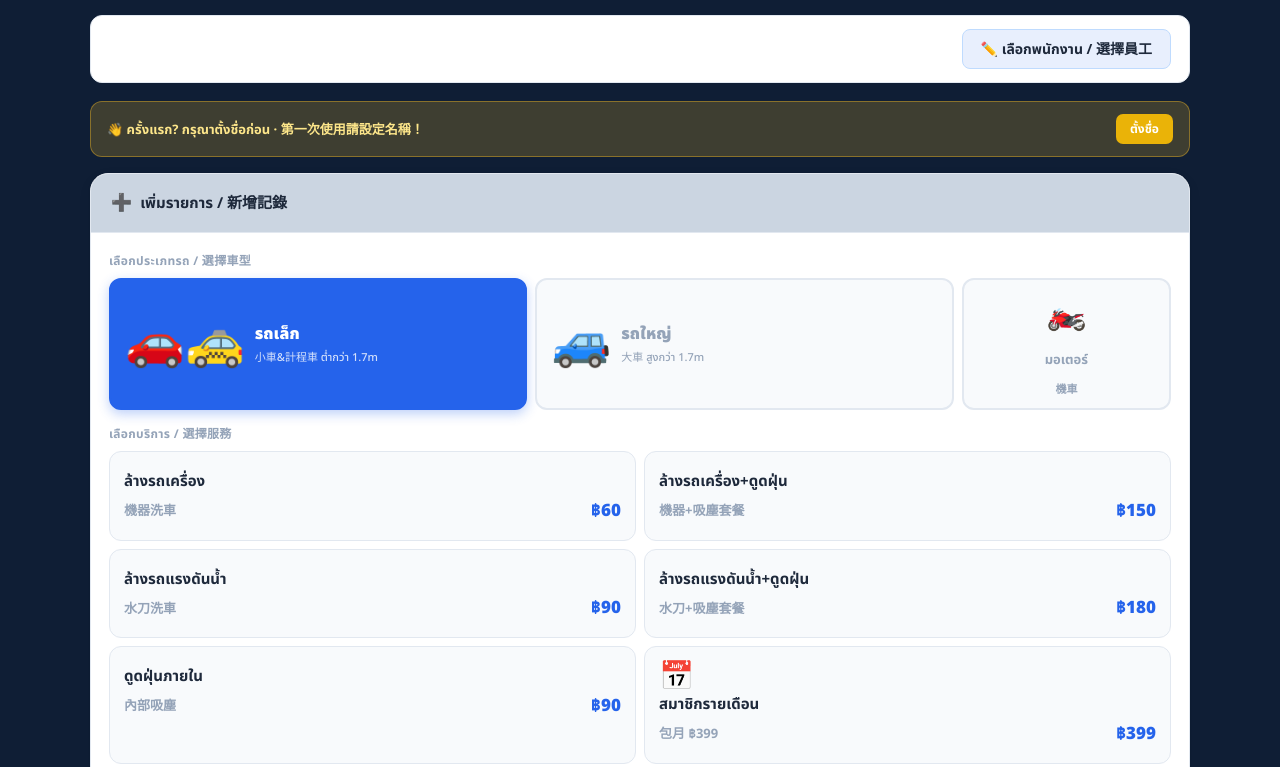
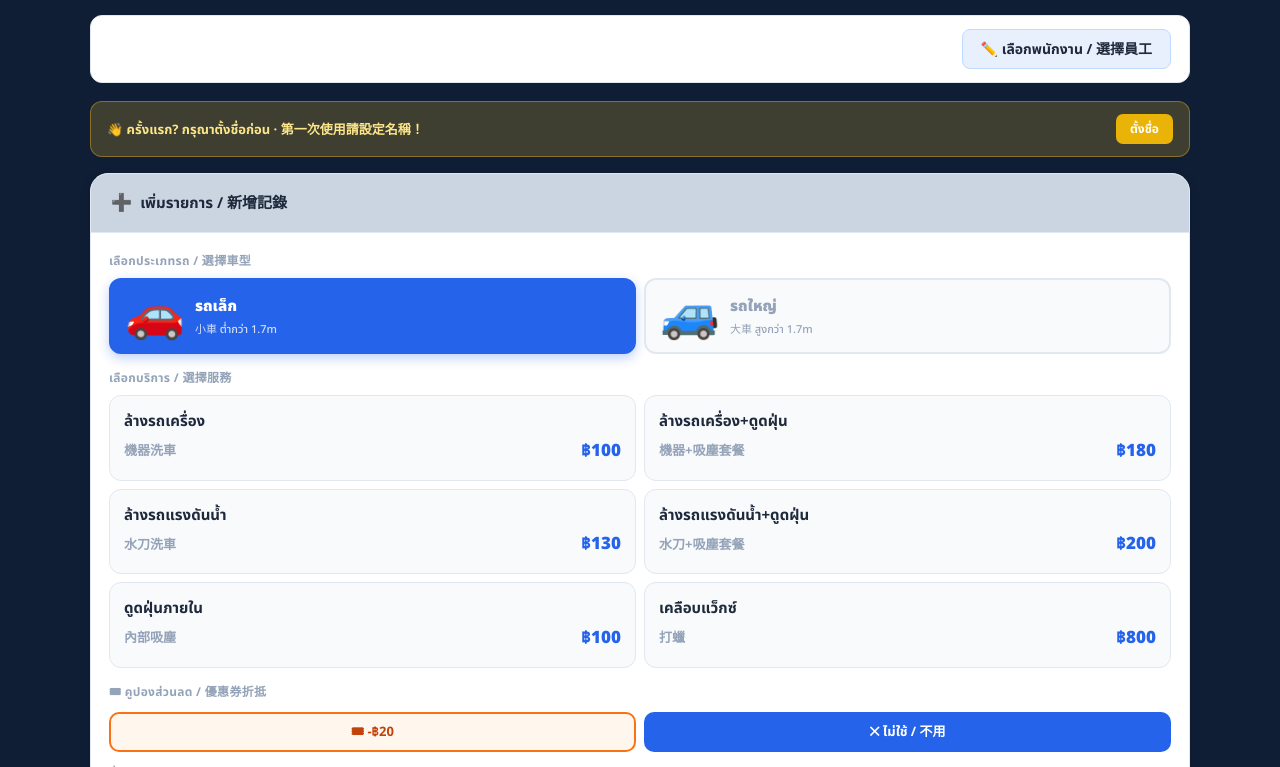
Before and after one commit to yungyiliu-hue/linyi, a plain HTML site: page carwash_accounting (59).html in a window 1280 px wide. Shown: the part 286-1053 px from the top of the page. Drawn offline with nearby package versions, Linux system fonts and the light colour scheme.

Commit message:
Update carwash_accounting (59).html

```diff
--- a/carwash_accounting (59).html
+++ b/carwash_accounting (59).html
@@ -183,7 +183,7 @@
 
   /* Car size toggle */
   .car-size-toggle {
-    display: grid; grid-template-columns: 2fr 2fr 1fr;
+    display: grid; grid-template-columns: 1fr 1fr;
     gap: 8px; margin-bottom: 14px;
   }
   .size-btn {
@@ -851,17 +851,12 @@
           <div style="font-size:12px;color:var(--muted);font-weight:600;margin-bottom:8px;letter-spacing:0.3px">เลือกประเภทรถ / 選擇車型</div>
           <div class="car-size-toggle">
             <button class="size-btn active" id="btnSmall" onclick="setCarSize('small')">
-              <span class="size-icon">🚗🚕</span>
-              <span class="size-text"><strong style="font-size:16px">รถเล็ก</strong><span>小車&計程車 ต่ำกว่า 1.7m</span></span>
+              <span class="size-icon">🚗</span>
+              <span class="size-text"><strong>รถเล็ก</strong><span>小車 ต่ำกว่า 1.7m</span></span>
             </button>
             <button class="size-btn" id="btnLarge" onclick="setCarSize('large')">
               <span class="size-icon">🚙</span>
-              <span class="size-text"><strong style="font-size:16px">รถใหญ่</strong><span>大車 สูงกว่า 1.7m</span></span>
-            </button>
-            <button class="size-btn" id="btnMoto" onclick="setCarSize('moto')" style="flex-direction:column;align-items:center;padding:10px 4px;text-align:center">
-              <span style="font-size:32px">🏍️</span>
-              <span style="font-size:13px;font-weight:700;margin-top:2px">มอเตอร์</span>
-              <span style="font-size:11px;color:var(--muted)">機車</span>
+              <span class="size-text"><strong>รถใหญ่</strong><span>大車 สูงกว่า 1.7m</span></span>
             </button>
           </div>
           <div style="font-size:12px;color:var(--muted);font-weight:600;margin-bottom:8px;letter-spacing:0.3px">เลือกบริการ / 選擇服務</div>
@@ -988,27 +983,20 @@
 // ─── Data ───────────────────────────────────────────────
 const SERVICES = {
   small: [
-    { name: 'ล้างรถเครื่อง', sub: '機器洗車', nameCN: '機器洗車（小車）', price: 60, icon: '' },
-    { name: 'ล้างรถเครื่อง+ดูดฝุ่น', sub: '機器+吸塵套餐', nameCN: '機器洗車+吸塵（小車）', price: 150, icon: '' },
-    { name: 'ล้างรถแรงดันน้ำ', sub: '水刀洗車', nameCN: '水刀洗車（小車）', price: 90, icon: '' },
-    { name: 'ล้างรถแรงดันน้ำ+ดูดฝุ่น', sub: '水刀+吸塵套餐', nameCN: '水刀洗車+吸塵（小車）', price: 180, icon: '' },
-    { name: 'ดูดฝุ่นภายใน', sub: '內部吸塵', nameCN: '內部吸塵（小車）', price: 90, icon: '' },
-    { name: 'สมาชิกรายเดือน', sub: '包月 ฿399', nameCN: '包月（小車）', price: 399, isMembership: true, icon: '📅' },
-    { name: '🔥 สมาชิก 2 เดือน', sub: '八月限時฿499', nameCN: '限時包月兩個月（小車）', price: 499, isMembership: true, icon: '📅📅🔥' },
+    { name: 'ล้างรถเครื่อง', sub: '機器洗車', nameCN: '機器洗車（小車）', price: 100 },
+    { name: 'ล้างรถเครื่อง+ดูดฝุ่น', sub: '機器+吸塵套餐', nameCN: '機器洗車+吸塵（小車）', price: 180 },
+    { name: 'ล้างรถแรงดันน้ำ', sub: '水刀洗車', nameCN: '水刀洗車（小車）', price: 130 },
+    { name: 'ล้างรถแรงดันน้ำ+ดูดฝุ่น', sub: '水刀+吸塵套餐', nameCN: '水刀洗車+吸塵（小車）', price: 200 },
+    { name: 'ดูดฝุ่นภายใน', sub: '內部吸塵', nameCN: '內部吸塵（小車）', price: 100 },
+    { name: 'เคลือบแว็กซ์', sub: '打蠟', nameCN: '打蠟（小車）', price: 800 },
   ],
   large: [
-    { name: 'ล้างรถเครื่อง', sub: '機器洗車', nameCN: '機器洗車（大車）', price: 70, icon: '' },
-    { name: 'ล้างรถเครื่อง+ดูดฝุ่น', sub: '機器+吸塵套餐', nameCN: '機器洗車+吸塵（大車）', price: 170, icon: '' },
-    { name: 'ล้างรถแรงดันน้ำ', sub: '水刀洗車', nameCN: '水刀洗車（大車）', price: 100, icon: '' },
-    { name: 'ล้างรถแรงดันน้ำ+ดูดฝุ่น', sub: '水刀+吸塵套餐', nameCN: '水刀洗車+吸塵（大車）', price: 200, icon: '' },
-    { name: 'ดูดฝุ่นภายใน', sub: '內部吸塵', nameCN: '內部吸塵（大車）', price: 100, icon: '' },
-    { name: 'สมาชิกรายเดือน', sub: '包月 ฿499', nameCN: '包月（大車）', price: 499, isMembership: true, icon: '📅' },
-    { name: '🔥 สมาชิก 2 เดือน', sub: '八月限時฿599', nameCN: '限時包月兩個月（大車）', price: 599, isMembership: true, icon: '📅📅🔥' },
-  ],
-  moto: [
-    { name: 'ล้างรถมอเตอร์ไซค์ 100cc', sub: '機車 100cc', nameCN: '機車洗車 100cc', price: 150, icon: '' },
-    { name: 'ล้างรถมอเตอร์ไซค์ 150cc', sub: '機車 150cc', nameCN: '機車洗車 150cc', price: 200, icon: '' },
-    { name: 'ล้างรถมอเตอร์ไซค์ 200cc', sub: '機車 200cc', nameCN: '機車洗車 200cc', price: 250, icon: '' },
+    { name: 'ล้างรถเครื่อง', sub: '機器洗車', nameCN: '機器洗車（大車）', price: 120 },
+    { name: 'ล้างรถเครื่อง+ดูดฝุ่น', sub: '機器+吸塵套餐', nameCN: '機器洗車+吸塵（大車）', price: 230 },
+    { name: 'ล้างรถแรงดันน้ำ', sub: '水刀洗車', nameCN: '水刀洗車（大車）', price: 150 },
+    { name: 'ล้างรถแรงดันน้ำ+ดูดฝุ่น', sub: '水刀+吸塵套餐', nameCN: '水刀洗車+吸塵（大車）', price: 250 },
+    { name: 'ดูดฝุ่นภายใน', sub: '內部吸塵', nameCN: '內部吸塵（大車）', price: 120 },
+    { name: 'เคลือบแว็กซ์', sub: '打蠟', nameCN: '打蠟（大車）', price: 1000 },
   ],
 };
 const EXPENSE_CATS = ['水電費','薪資','清潔耗材','設備維修','油料','租金','雜費'];
@@ -1162,14 +1150,10 @@ function setCarSize(size) {
   currentCarSize = size;
   document.getElementById('btnSmall').classList.toggle('active', size === 'small');
   document.getElementById('btnLarge').classList.toggle('active', size === 'large');
-  document.getElementById('btnMoto').classList.toggle('active', size === 'moto');
   document.getElementById('txName').value = '';
   document.getElementById('txDisplayName') && (document.getElementById('txDisplayName').value = '');
   document.getElementById('txAmount').value = '';
   document.querySelectorAll('.service-btn').forEach(b => b.classList.remove('selected'));
-  // Unlock coupon when switching car type
-  const couponBtn = document.querySelector('.coupon-btn:not(#couponClearBtn)');
-  if (couponBtn) { couponBtn.disabled = false; couponBtn.style.opacity = '1'; couponBtn.style.cursor = 'pointer'; }
   renderServiceGrid();
 }
 
@@ -1209,7 +1193,6 @@ function renderServiceGrid() {
   const list = SERVICES[currentCarSize];
   g.innerHTML = list.map((s, i) => `
     <div class="service-btn" onclick="selectService(${i})">
-      <div style="font-size:28px;margin-bottom:4px;line-height:1">${s.icon || ''}</div>
       <div class="s-name">${s.name}</div>
       <div class="s-row2">
         <div class="s-sub">${s.sub}</div>
@@ -1226,35 +1209,10 @@ function selectService(i) {
   document.getElementById('txName').value = s.nameCN;
   document.getElementById('txNameTH').value = `${s.name} (${sizeLabelTH})`;
   document.getElementById('txDisplayName').value = `${s.name} (${sizeLabelTH}) / ${s.sub}（${sizeLabel}）`;
+  const finalPrice = Math.max(0, s.price - appliedCoupon);
   const el = document.getElementById('txAmount');
-
-  if (s.isMembership) {
-    // Membership: disable coupon
-    if (appliedCoupon > 0) {
-      showToast('⚠️ คูปองไม่สามารถใช้กับสมาชิก / 包月不適用優惠券！');
-      applyCoupon(0); // cancel coupon
-    }
-    // Lock coupon -20 btn
-    const couponBtn = document.querySelector('.coupon-btn:not(#couponClearBtn)');
-    if (couponBtn) {
-      couponBtn.disabled = true;
-      couponBtn.style.opacity = '0.4';
-      couponBtn.style.cursor = 'not-allowed';
-    }
-    el.value = s.price;
-    el.dataset.base = s.price;
-  } else {
-    // Normal service: unlock coupon
-    const couponBtn = document.querySelector('.coupon-btn:not(#couponClearBtn)');
-    if (couponBtn) {
-      couponBtn.disabled = false;
-      couponBtn.style.opacity = '1';
-      couponBtn.style.cursor = 'pointer';
-    }
-    const finalPrice = Math.max(0, s.price - appliedCoupon);
-    el.value = finalPrice;
-    el.dataset.base = s.price;
-  }
+  el.value = finalPrice;
+  el.dataset.base = s.price;
 }
 
 function renderCatChips() {
```
